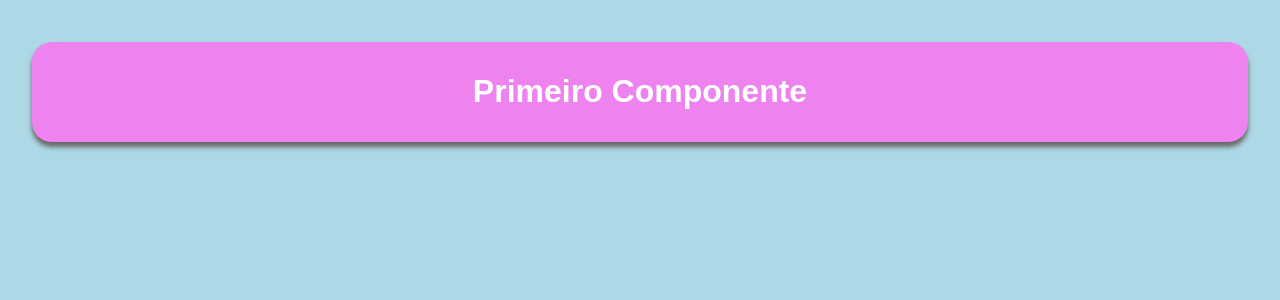
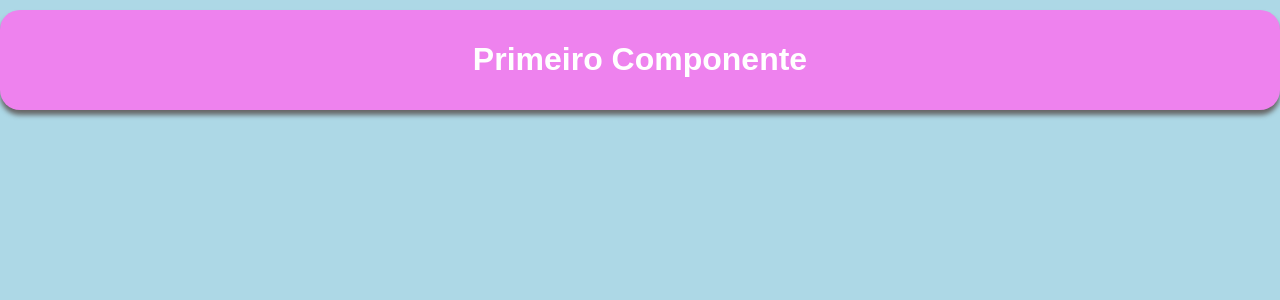
Before and after one commit to MizunoYudi/aulao_vuejs, a Vue app in the folder AulaoVueJs/: page / in a window 1280 px wide. Shown: the top 300 px of the page. Built offline with nearby package versions, Linux system fonts and the light colour scheme.

Commit message:
Atualizando CSS do Main - Deixando conteúdo preencher telainteira

```diff
--- a/AulaoVueJs/src/assets/main.css
+++ b/AulaoVueJs/src/assets/main.css
@@ -4,8 +4,15 @@ body {
 }
 
 #app {
-    max-width: 1280px;
-    margin: 0 auto;
-    padding: 2rem;
     font-weight: normal;
 }
+
+header {
+    font-size: 2em;
+    color: white;
+    background-color: cyan;
+    margin-bottom: 20px;
+    font-weight: bold;
+    padding: 10px;
+    text-align: center;
+}
```
